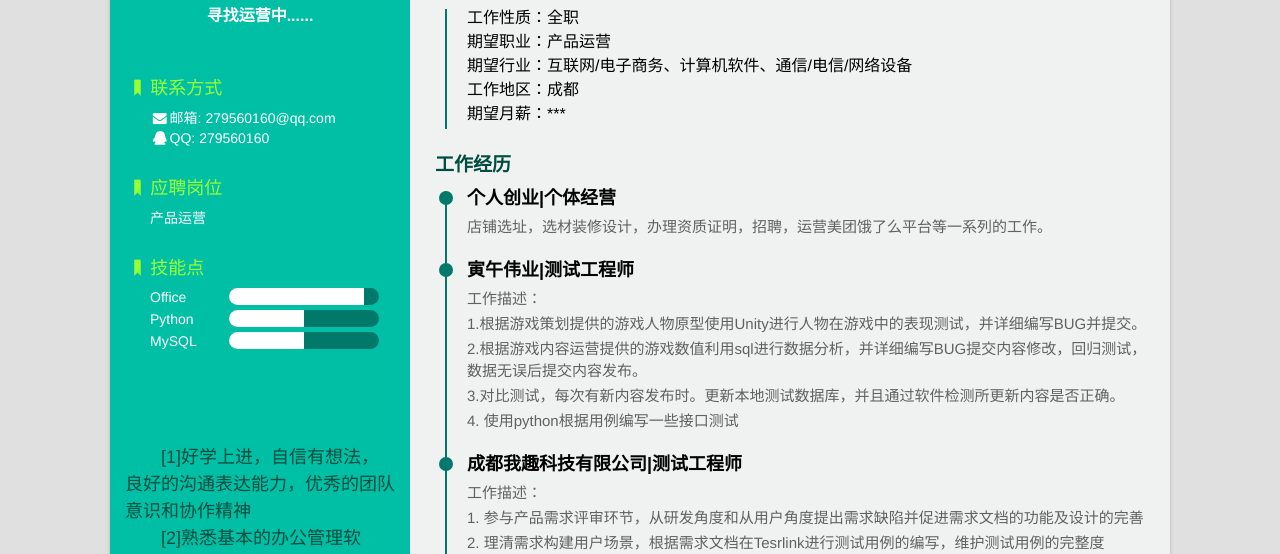
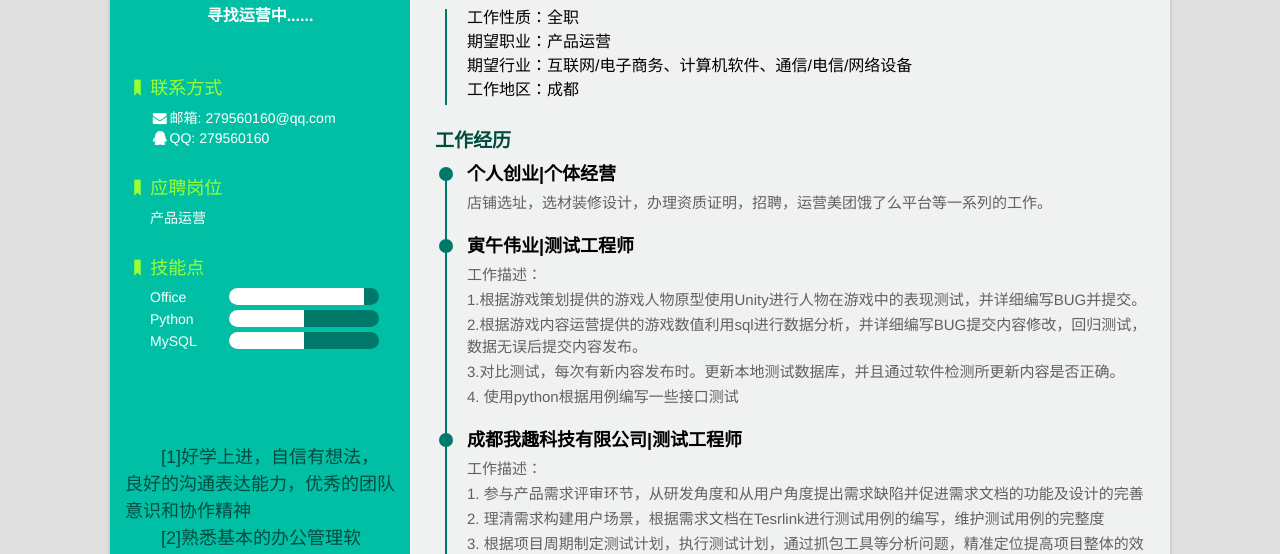
Before and after one commit to xunwukong-yang/xunwukong.github.io, a website: page index.html in a window 1280 px wide. Shown: the part 244-798 px from the top of the page. Drawn offline with Linux system fonts and the light colour scheme.

Commit message:
Update index.html

```diff
--- a/index.html
+++ b/index.html
@@ -88,7 +88,6 @@
             期望职业：产品运营<br>
             期望行业：互联网/电子商务、计算机软件、通信/电信/网络设备<br>
             工作地区：成都<br>
-            期望月薪：***<br>
           </li>
         </ul>
         <h3>工作经历</h3>
```
